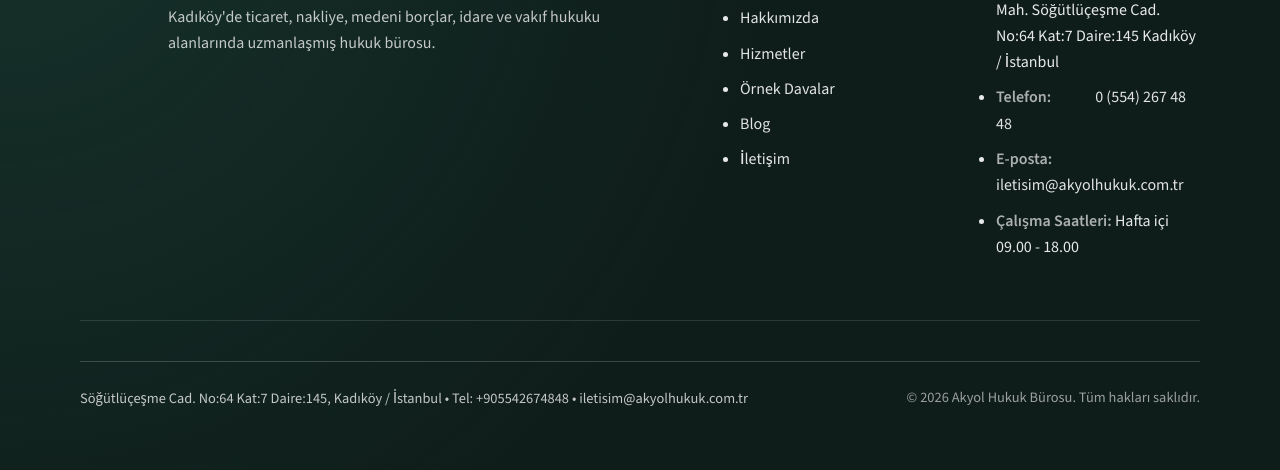
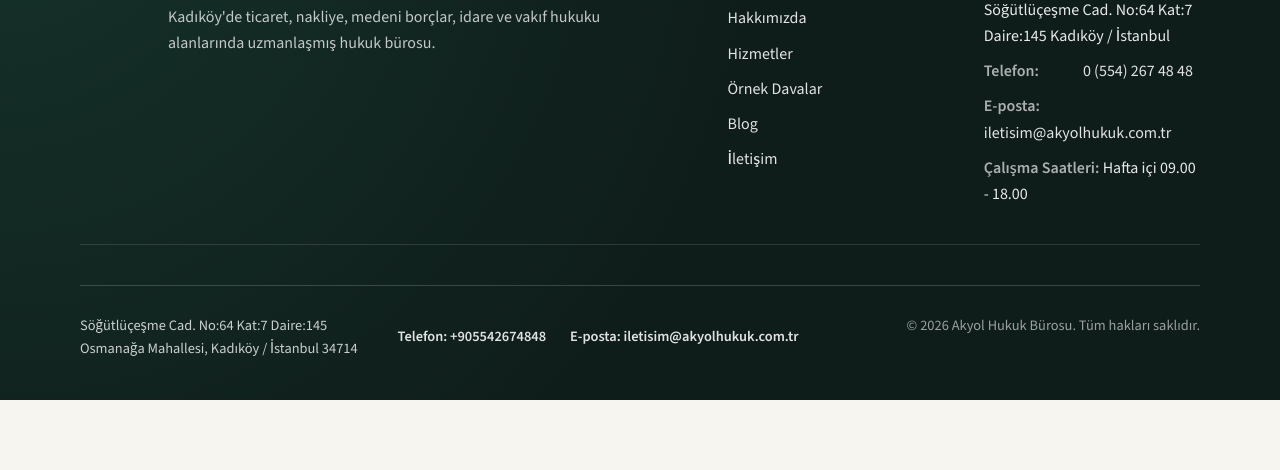
Before and after one commit to metadoks/akyolhukuk, an Eleventy site: page index.html in a window 1280 px wide. Shown: the part 6616-7086 px from the top of the page. After the commit the page ends 7016 px from the top, so only its background shows below. Built offline with nearby package versions, Linux system fonts and the light colour scheme; Eleventy itself is replaced by a stand-in of ours; files that its build step writes are made by us from their sources; a small style sheet from the web is missing.

Commit message:
Refine section anchors and footer layout

```diff
--- a/_includes/base.njk
+++ b/_includes/base.njk
@@ -133,7 +133,16 @@
                 </div>
             </div>
             <div class="site-footer__lower">
-                <p class="site-footer__meta">{{ site.address.street }}, {{ site.address.region }} / {{ site.address.city }} • Tel: <a href="tel:{{ site.phone }}">{{ site.phone }}</a> • <a href="mailto:{{ site.email }}">{{ site.email }}</a></p>
+                <div class="site-footer__meta">
+                    <address class="site-footer__address">
+                        {{ site.address.street }}<br>
+                        {{ site.address.district }}, {{ site.address.region }} / {{ site.address.city }} {{ site.address.postalCode }}
+                    </address>
+                    <div class="site-footer__contact-links">
+                        <a href="tel:{{ site.phone }}">Telefon: {{ site.phone }}</a>
+                        <a href="mailto:{{ site.email }}">E-posta: {{ site.email }}</a>
+                    </div>
+                </div>
                 <p class="site-footer__legal">&copy; {{ global.currentYear }} {{ site.name }}. Tüm hakları saklıdır.</p>
             </div>
         </div>
--- a/css/style.css
+++ b/css/style.css
@@ -18,6 +18,13 @@
     --font-serif: "Playfair Display", "Times New Roman", serif;
     --font-sans: "Source Sans 3", "Lato", "Helvetica Neue", Arial, sans-serif;
     --transition-base: 220ms cubic-bezier(0.22, 1, 0.36, 1);
+    --header-height: 88px;
+}
+
+@media (max-width: 640px) {
+    :root {
+        --header-height: 72px;
+    }
 }
 
 * {
@@ -84,6 +91,10 @@ p {
 ul {
     margin: 0 0 1.5rem;
     padding: 0 0 0 1.25rem;
+}
+
+section[id] {
+    scroll-margin-top: calc(var(--header-height) + 24px);
 }
 
 .section {
@@ -523,6 +534,7 @@ ul {
     background-repeat: no-repeat;
     background-position: 110% -20%;
     opacity: 0.25;
+    pointer-events: none;
 }
 
 .about__portrait::after {
@@ -982,6 +994,9 @@ ul {
 .site-footer__nav {
     display: grid;
     gap: 0.55rem;
+    list-style: none;
+    margin: 0;
+    padding: 0;
 }
 
 .site-footer__nav a {
@@ -1005,8 +1020,8 @@ ul {
 .site-footer__lower {
     display: flex;
     flex-direction: column;
-    gap: 0.6rem;
-    padding-top: 1.5rem;
+    gap: 1.25rem;
+    padding-top: 1.75rem;
     border-top: 1px solid rgba(255, 255, 255, 0.18);
     font-size: 0.9rem;
     color: rgba(255, 255, 255, 0.75);
@@ -1018,7 +1033,31 @@ ul {
 }
 
 .site-footer__meta {
+    display: grid;
+    gap: 0.6rem;
     line-height: 1.6;
+}
+
+.site-footer__address {
+    font-style: normal;
+    color: rgba(255, 255, 255, 0.78);
+}
+
+.site-footer__contact-links {
+    display: flex;
+    flex-wrap: wrap;
+    justify-content: center;
+    gap: 0.75rem 1.5rem;
+}
+
+.site-footer__contact-links a {
+    color: rgba(255, 255, 255, 0.88);
+    font-weight: 600;
+}
+
+.site-footer__contact-links a:hover,
+.site-footer__contact-links a:focus-visible {
+    color: #fff;
 }
 
 .site-footer__legal {
@@ -1029,8 +1068,39 @@ ul {
     .site-footer__lower {
         flex-direction: row;
         justify-content: space-between;
+        align-items: flex-start;
+        text-align: left;
+    }
+
+    .site-footer__meta {
+        grid-template-columns: repeat(2, minmax(0, auto));
         align-items: center;
         text-align: left;
+    }
+
+    .site-footer__contact-links {
+        justify-content: flex-end;
+    }
+}
+
+@media (min-width: 960px) {
+    .site-footer__upper {
+        grid-template-columns: minmax(0, 1.8fr) minmax(0, 1.4fr);
+        align-items: flex-start;
+    }
+
+    .site-footer__columns {
+        grid-template-columns: repeat(2, minmax(0, 1fr));
+        column-gap: 2.5rem;
+    }
+
+    .site-footer__meta {
+        grid-template-columns: minmax(0, 1fr) auto;
+        gap: 0.75rem 2.5rem;
+    }
+
+    .site-footer__contact-links {
+        justify-content: flex-start;
     }
 }
 
```
